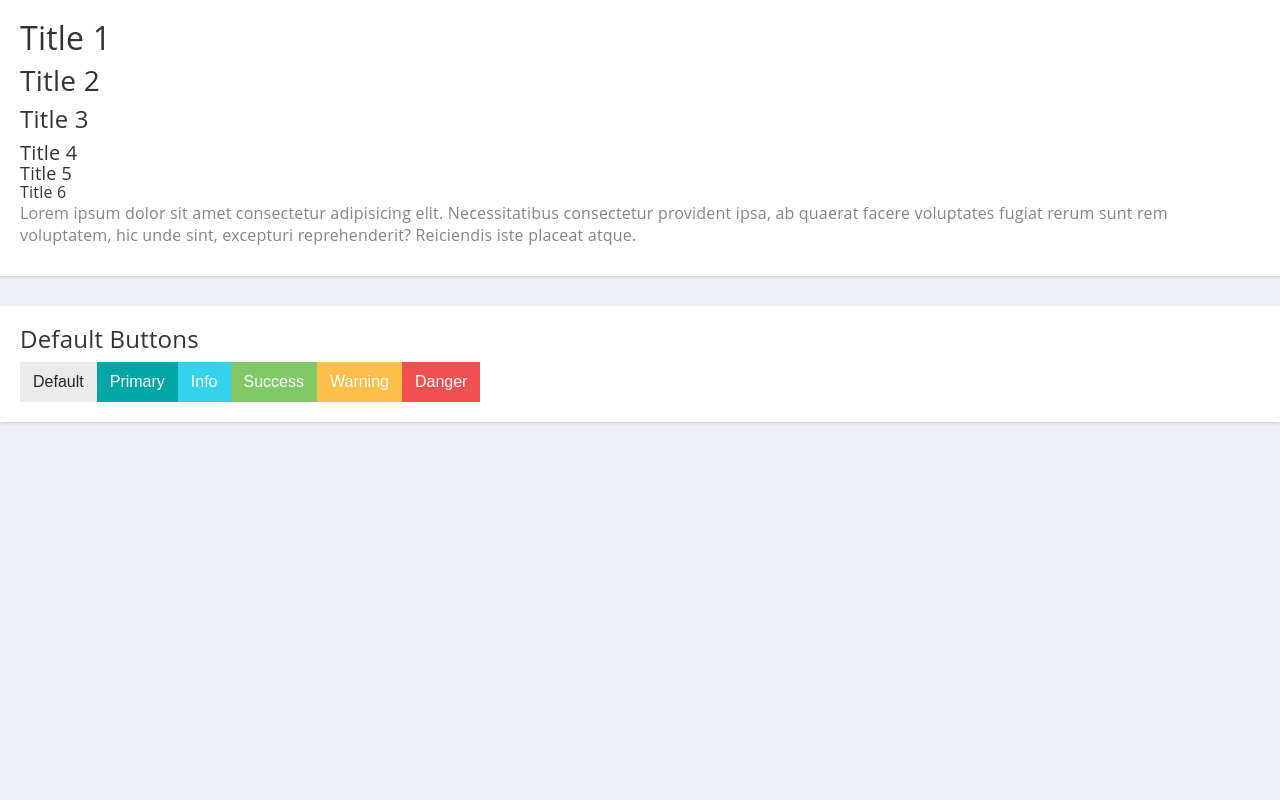
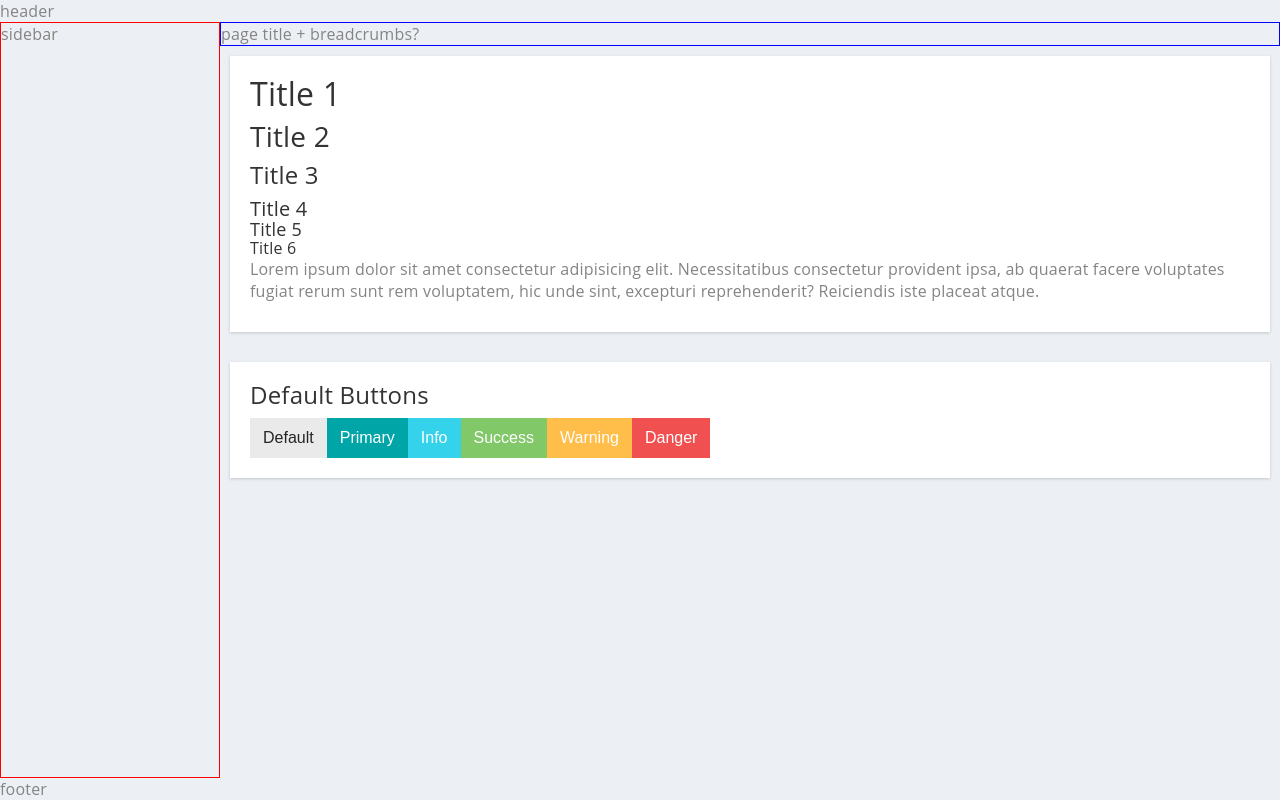
Before and after one commit to giusene/Revolutiorant-AdminPanel, a Next.js app: page / in a window 1280 px wide. Built offline with nearby package versions, Linux system fonts and the light colour scheme.

Commit message:
creazione struttura principale

```diff
--- a/src/pages/_app.tsx
+++ b/src/pages/_app.tsx
@@ -1,6 +1,21 @@
 import "@/styles/globals.scss";
 import type { AppProps } from "next/app";
+import styles from "./../styles/app.module.scss";
 
 export default function App({ Component, pageProps }: AppProps) {
-  return <Component {...pageProps} />;
+  return (
+    <main className={styles.Main}>
+      <div>header</div>
+      <div className={styles.content}>
+        <div className={styles.sidebar}>sidebar</div>
+        <div className={styles.pages}>
+          <div className={styles.breadcrumbs}>page title + breadcrumbs?</div>
+          <div className={styles.page}>
+            <Component {...pageProps} />
+          </div>
+        </div>
+      </div>
+      <div>footer</div>
+    </main>
+  );
 }
--- /dev/null
+++ b/src/styles/app.module.scss
@@ -0,0 +1,23 @@
+.Main {
+  display: flex;
+  flex-direction: column;
+  width: 100%;
+  height: 100vh;
+  .content {
+    flex-grow: 1;
+    display: flex;
+    .sidebar {
+      width: rem(220px);
+      border: 1px solid red;
+    }
+    .pages {
+      flex: 1;
+      .breadcrumbs {
+        border: 1px solid blue;
+      }
+      .page {
+        padding: rem(10px);
+      }
+    }
+  }
+}
```
